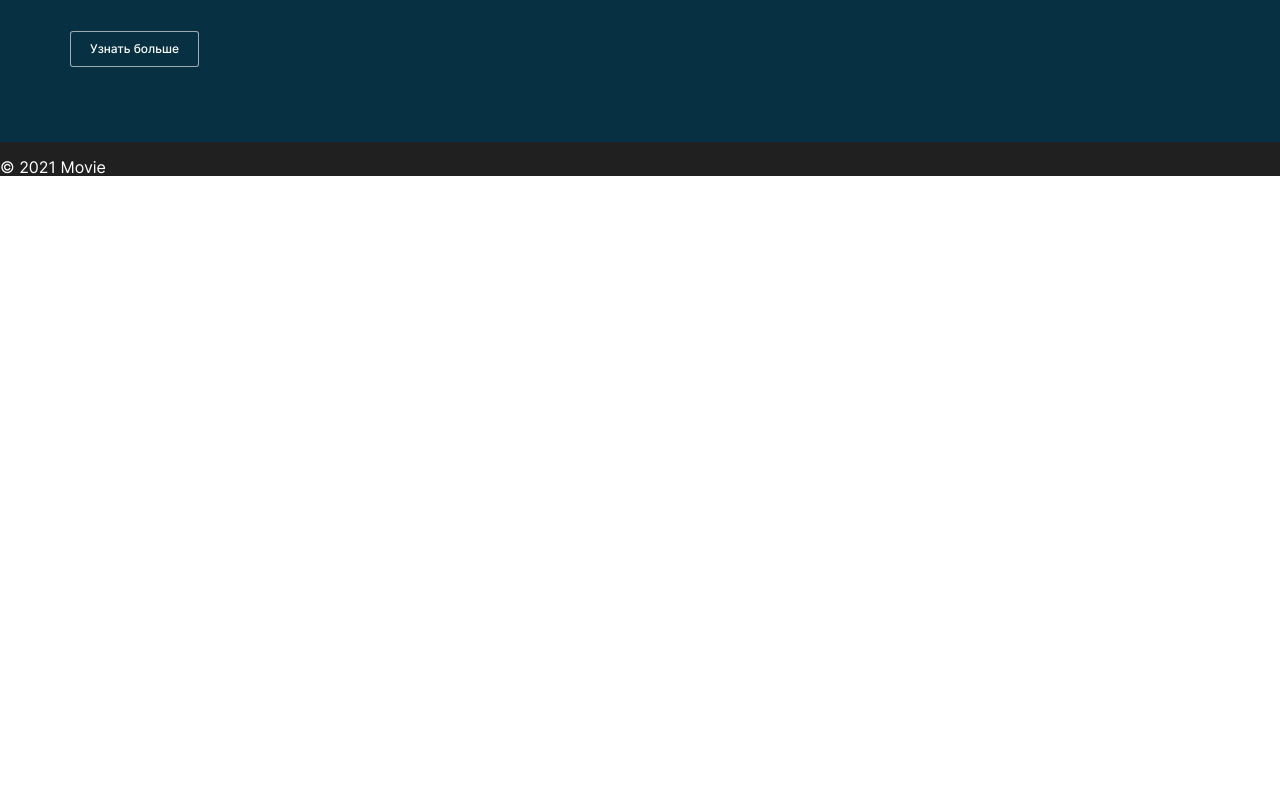
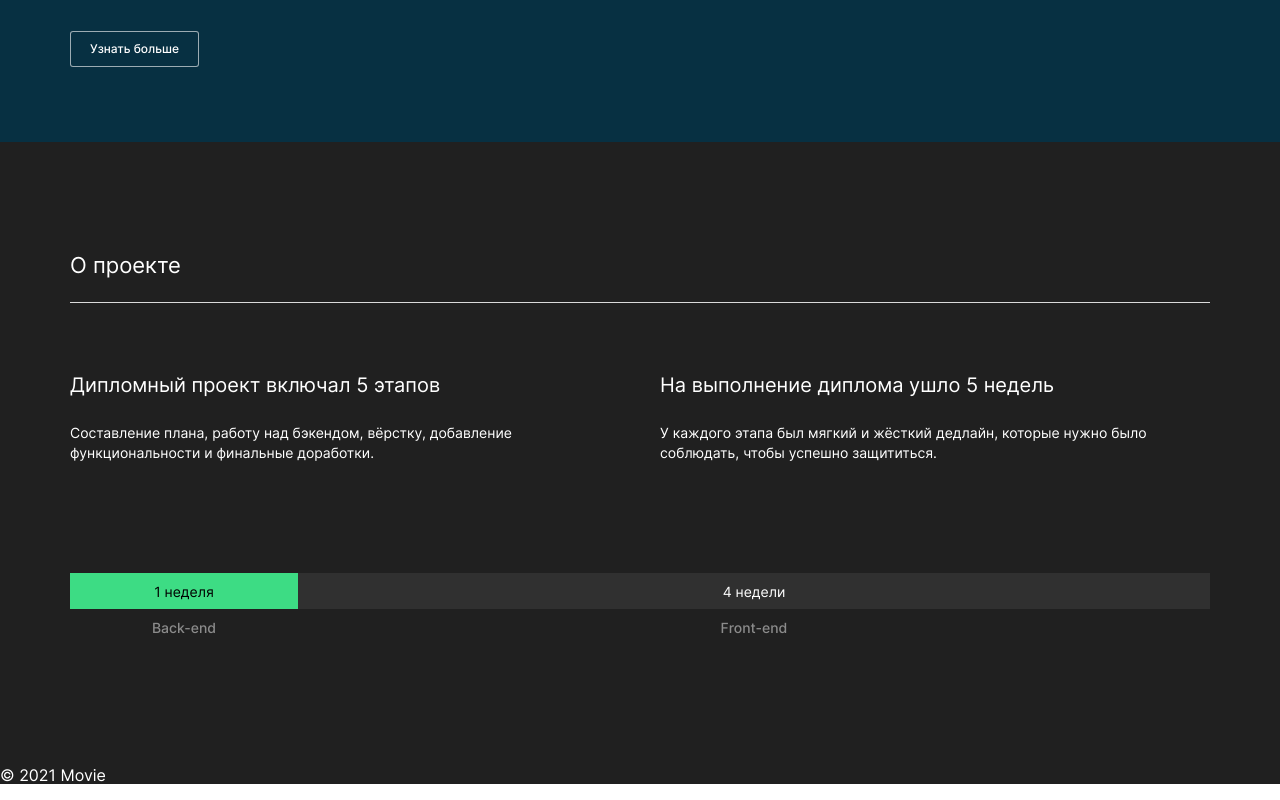
Before and after one commit to Smistav/movies-explorer-frontend, a React app: page / in a window 1280 px wide. Shown: the part 506-1306 px from the top of the page. Before the commit the page ends 800 px from the top, so only its background shows below. Built offline with nearby package versions, Linux system fonts and the light colour scheme.

Commit message:
add Main-AboutProject

```diff
--- a/src/components/Main/AboutProject/AboutProject.js
+++ b/src/components/Main/AboutProject/AboutProject.js
@@ -0,0 +1,37 @@
+import React from "react";
+import { Link } from "react-router-dom";
+
+function AboutProject() {
+  return (
+    <section className="aboutProject">
+      <div className="aboutProject__container">
+        <h2 className="aboutProject__header">О проекте</h2>
+        <div className="aboutProject__main">
+          <div className="aboutProject__main-block">
+            <h3 className="aboutProject__heading">Дипломный проект включал 5 этапов</h3>
+            <p className="aboutProject__paragraph">Составление плана, работу над бэкендом,
+            вёрстку, добавление функциональности и финальные доработки.</p>
+          </div>
+          <div className="aboutProject__main-block">
+            <h3 className="aboutProject__heading">На выполнение диплома ушло 5 недель</h3>
+            <p className="aboutProject__paragraph">У каждого этапа был мягкий и жёсткий дедлайн,
+            которые нужно было соблюдать, чтобы успешно защититься.</p>
+          </div>
+        </div>
+        <div className="aboutProject__footer">
+          <div className="aboutProject__footer-row">
+            <p className="aboutProject__footer-block">1 неделя</p>
+            <p className="aboutProject__footer-block aboutProject__footer-block_block_second">
+              4 недели</p>
+          </div>
+          <div className="aboutProject__footer-row">
+            <p className="aboutProject__footer-block aboutProject__footer-block_blind">Back-end</p>
+            <p className="aboutProject__footer-block aboutProject__footer-block_block_second
+            aboutProject__footer-block_blind">Front-end</p>
+          </div>
+        </div>
+      </div>
+    </section>
+  )
+}
+export default AboutProject
--- /dev/null
+++ b/src/components/Main/AboutProject/aboutproject.css
@@ -0,0 +1,84 @@
+.aboutProject {
+  max-width: 1280px;
+  display: flex;
+  background-color: #202020;
+  flex-direction: column;
+}
+.aboutProject__container {
+  max-width: 1140px;
+  margin-left: 70px;
+  margin-right: 70px;
+}
+.aboutProject__header {
+  height: 50px;
+  border-bottom: 1px solid #dadada;
+  margin: 110px 0 0 0;
+  font-style: normal;
+  font-weight: normal;
+  font-size: 22px;
+  line-height: 27px;
+}
+.aboutProject__main {
+  display: flex;
+  height: 270px;
+  flex-direction: row;
+}
+.aboutProject__main-block {
+  max-width: 550px;
+}
+.aboutProject__main-block:first-child {
+  margin-right: 40px;
+}
+.aboutProject__heading {
+  margin: 0;
+  padding-top: 70px;
+  font-style: normal;
+  font-weight: normal;
+  font-size: 20px;
+  line-height: 24px;
+}
+.aboutProject__paragraph {
+  margin: 0;
+  padding-top: 26px;
+  font-style: normal;
+  font-weight: normal;
+  font-size: 14px;
+  line-height: 20px;
+}
+.aboutProject__footer {
+  display: flex;
+  margin-bottom: 105px;
+  flex-direction: column;
+}
+.aboutProject__footer-row {
+  display: flex;
+  flex-direction: row;
+}
+.aboutProject__footer-block {
+  max-width: 228px;
+  width: 100%;
+  height: 36px;
+  background-color: #3ddc84;
+  display: flex;
+  align-items: center;
+  justify-content: center;
+  margin: 0;
+  font-style: normal;
+  font-weight: normal;
+  font-size: 14px;
+  line-height: 17px;
+  color: #000;
+}
+
+.aboutProject__footer-block_block_second {
+  max-width: 912px;
+  width: 100%;
+  background-color: #303030;
+  color: #fff;
+}
+
+.aboutProject__footer-block_blind {
+  background-color: #202020;
+  font-weight: 500;
+  color: #8b8b8b;
+}
--- a/src/components/Main/Main.js
+++ b/src/components/Main/Main.js
@@ -1,10 +1,11 @@
 import React from "react";
+import AboutProject from "./AboutProject/AboutProject";
 import Promo from "./Promo/Promo";
 function Main() {
   return (
     <main className="main">
       <Promo />
-
+      <AboutProject />
     </main>
   )
 }
--- a/src/components/Main/Promo/promo.css
+++ b/src/components/Main/Promo/promo.css
@@ -1,12 +1,13 @@
 .promo {
-  width: 1280px;
+  max-width: 1280px;
   display: flex;
   background-color: #073042;
   flex-direction: column;
 }
 .promo__container {
-  width: 1140px;
+  max-width: 1140px;
   margin-left: 70px;
+  margin-right: 70px;
 }
 .promo__header {
   height: 74px;
@@ -72,6 +73,7 @@
   width: 310px;
   height: 304px;
   margin-top: 75px;
+  margin-left: 40px;
 }
 .promo__button {
   width: 129px;
--- a/src/components/Main/main.css
+++ b/src/components/Main/main.css
@@ -2,5 +2,6 @@
   max-width: 1280px;
   background-color: #202020;
   display: flex;
+  flex-direction: column;
   margin: 0 auto;
 }
--- a/src/index.css
+++ b/src/index.css
@@ -12,3 +12,4 @@
 /* Component Main */
 @import url("./components/Main/main.css");
 @import url("./components/Main/Promo/promo.css");
+@import url("./components/Main/AboutProject/aboutproject.css");
```
